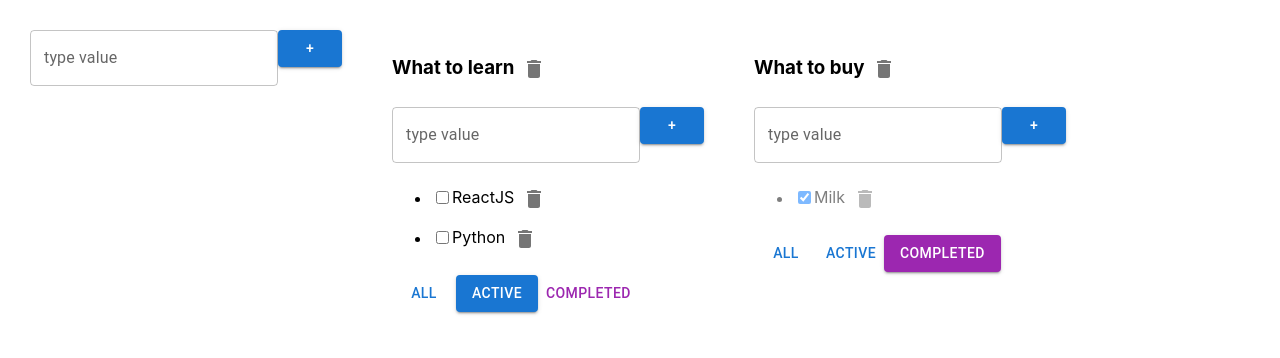
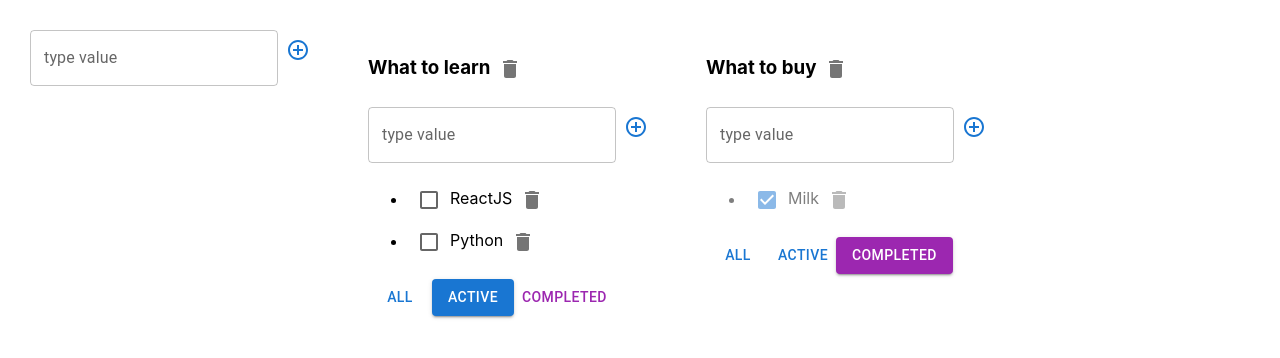
Before and after one commit to leonraz58/todolist, a React (Create React App) app: page / in a window 1280 px wide. Shown: the top 358 px of the page. Built offline with nearby package versions, Linux system fonts and the light colour scheme.

Commit message:
07 Appbar

```diff
--- a/src/AddItemForm.tsx
+++ b/src/AddItemForm.tsx
@@ -1,5 +1,6 @@
 import React, {ChangeEvent, KeyboardEvent, useState} from "react";
-import {Button, TextField} from "@mui/material";
+import {Button, IconButton, TextField} from "@mui/material";
+import {ControlPoint} from "@mui/icons-material";
 
 type AddItemFormPropsType = {
     addItem: (title: string) => void
@@ -42,9 +43,9 @@ export function AddItemForm(props: AddItemFormPropsType) {
                        error={!!error}
                        helperText={error}
             />
-            <Button onClick={onAddTaskHandler} variant={"contained"}
-            >+
-            </Button>
+            <IconButton onClick={onAddTaskHandler}  color={"primary"}
+            ><ControlPoint/>
+            </IconButton>
             {/*{error && <div className={'error-message'}>{error}</div>}*/}
         </div>
     )
--- a/src/EditableSpan.tsx
+++ b/src/EditableSpan.tsx
@@ -1,4 +1,5 @@
 import React, {ChangeEvent, useState} from "react";
+import {TextField} from "@mui/material";
 
 type EditableSpanPropsType = {
     title: string
@@ -22,7 +23,7 @@ export function EditableSpan(props: EditableSpanPropsType) {
 
     return (
         editMode
-            ? <input value={title}
+            ? <TextField value={title}
                 type={props.title}
                      onBlur={activateViewMode}
                      autoFocus
--- a/src/Todolist.tsx
+++ b/src/Todolist.tsx
@@ -2,21 +2,21 @@ import React, {ChangeEvent, KeyboardEvent, useState} from "react";
 import {filterValuesType} from "./App";
 import {AddItemForm} from "./AddItemForm";
 import {EditableSpan} from "./EditableSpan";
-import {Button, IconButton} from "@mui/material";
-import {Delete} from "@mui/icons-material";
+import {Button, Checkbox, IconButton} from "@mui/material";
+import {CheckBox, Delete} from "@mui/icons-material";
 
 type PropsType = {
     id: string
     title: string;
     tasks: Array<TaskType>
-    removeTask: (idtodelete: string, todolistId:string) => void
+    removeTask: (idtodelete: string, todolistId: string) => void
     changeFilter: (value: filterValuesType, todolistId: string) => void
-    addTask: (title: string, todolistId:string) => void
+    addTask: (title: string, todolistId: string) => void
     changeTaskStatus: (taskId: string, isDone: boolean, todolistId: string) => void
-    filter:filterValuesType
-    removeTodolist:(todolistId: string) => void
-    changeTaskTitle:(taskId: string, newTitle:string, todolistId: string) => void
-    changeTodolistTitle:(id: string, newTitle: string)=>void
+    filter: filterValuesType
+    removeTodolist: (todolistId: string) => void
+    changeTaskTitle: (taskId: string, newTitle: string, todolistId: string) => void
+    changeTodolistTitle: (id: string, newTitle: string) => void
 }
 
 export type TaskType = {
@@ -45,7 +45,7 @@ export const Todolist = (props: PropsType) => {
         props.addTask(title, props.id)
     }
 
-    const changeTodolistTitle = (newTitle:string) =>{
+    const changeTodolistTitle = (newTitle: string) => {
         props.changeTodolistTitle(props.id, newTitle)
     }
 
@@ -59,7 +59,6 @@ export const Todolist = (props: PropsType) => {
                     <Delete/>
                 </IconButton>
             </h3>
-
 
 
             <AddItemForm addItem={addTask}/>
@@ -77,10 +76,10 @@ export const Todolist = (props: PropsType) => {
                     }
 
                     return (
-                        <li key={el.id} className={el.isDone?"is-done":""}>
-                            <input type="checkbox"
-                                   checked={el.isDone}
-                                   onChange={onChangeStatusHandler}
+                        <li key={el.id} className={el.isDone ? "is-done" : ""}>
+                            <Checkbox
+                                checked={el.isDone}
+                                onChange={onChangeStatusHandler}
                             />
                             {/*<span>{el.title}</span>*/}
                             <EditableSpan title={el.title} onChangeTask={onChangeTitleHandler}/>
@@ -94,11 +93,11 @@ export const Todolist = (props: PropsType) => {
 
             </ul>
             <div>
-                <Button variant={props.filter==='all'? "contained":"text"}
+                <Button variant={props.filter === 'all' ? "contained" : "text"}
                         onClick={onAllClickHandler}>All</Button>
-                <Button color={"primary"} variant={props.filter==='active'? "contained":"text"}
+                <Button color={"primary"} variant={props.filter === 'active' ? "contained" : "text"}
                         onClick={onActiveClickHandler}>Active</Button>
-                <Button color={"secondary"} variant={props.filter==='completed'? "contained":"text"}
+                <Button color={"secondary"} variant={props.filter === 'completed' ? "contained" : "text"}
                         onClick={onCompletedClickHandler}>Completed</Button>
             </div>
         </div>
```
